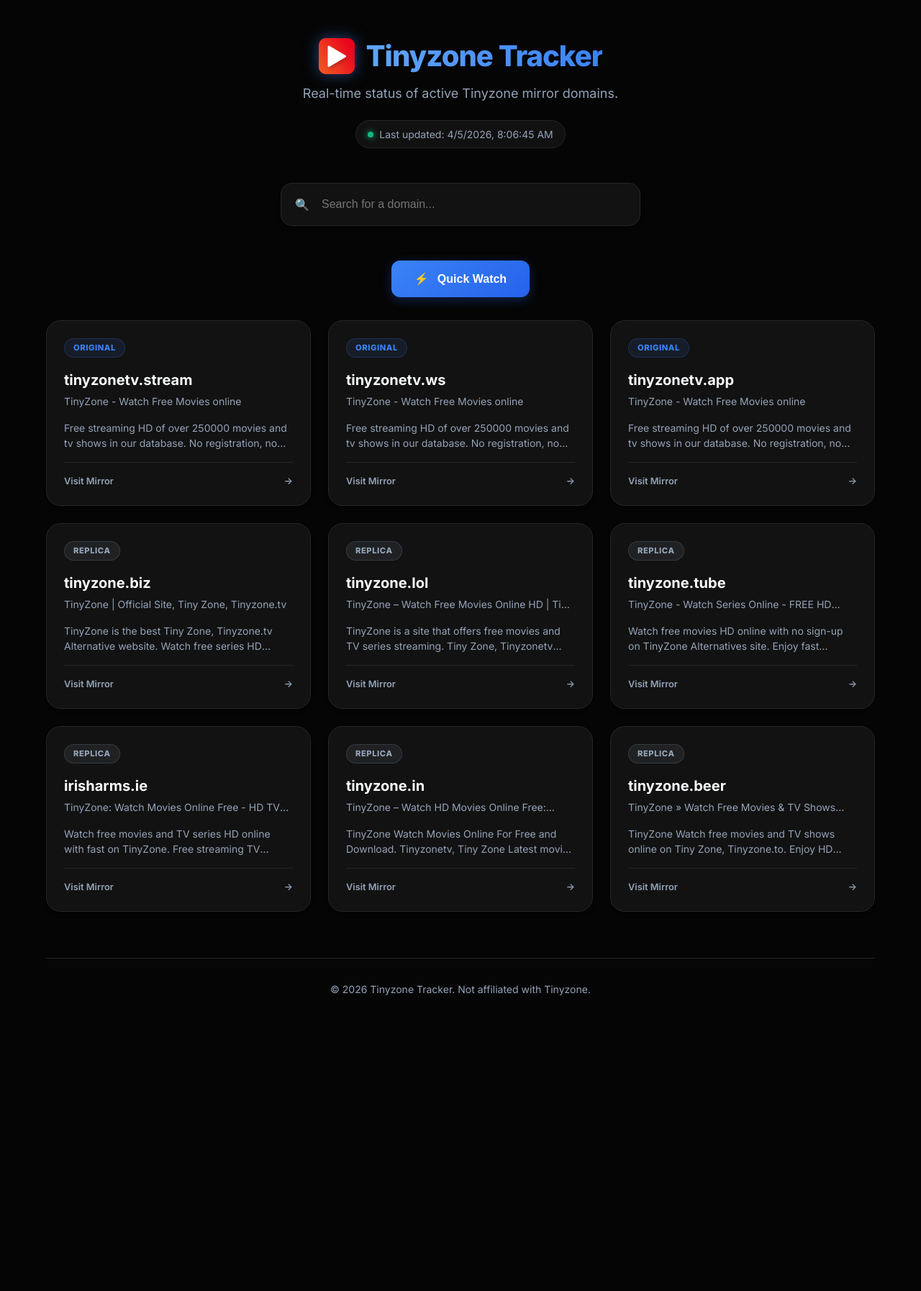
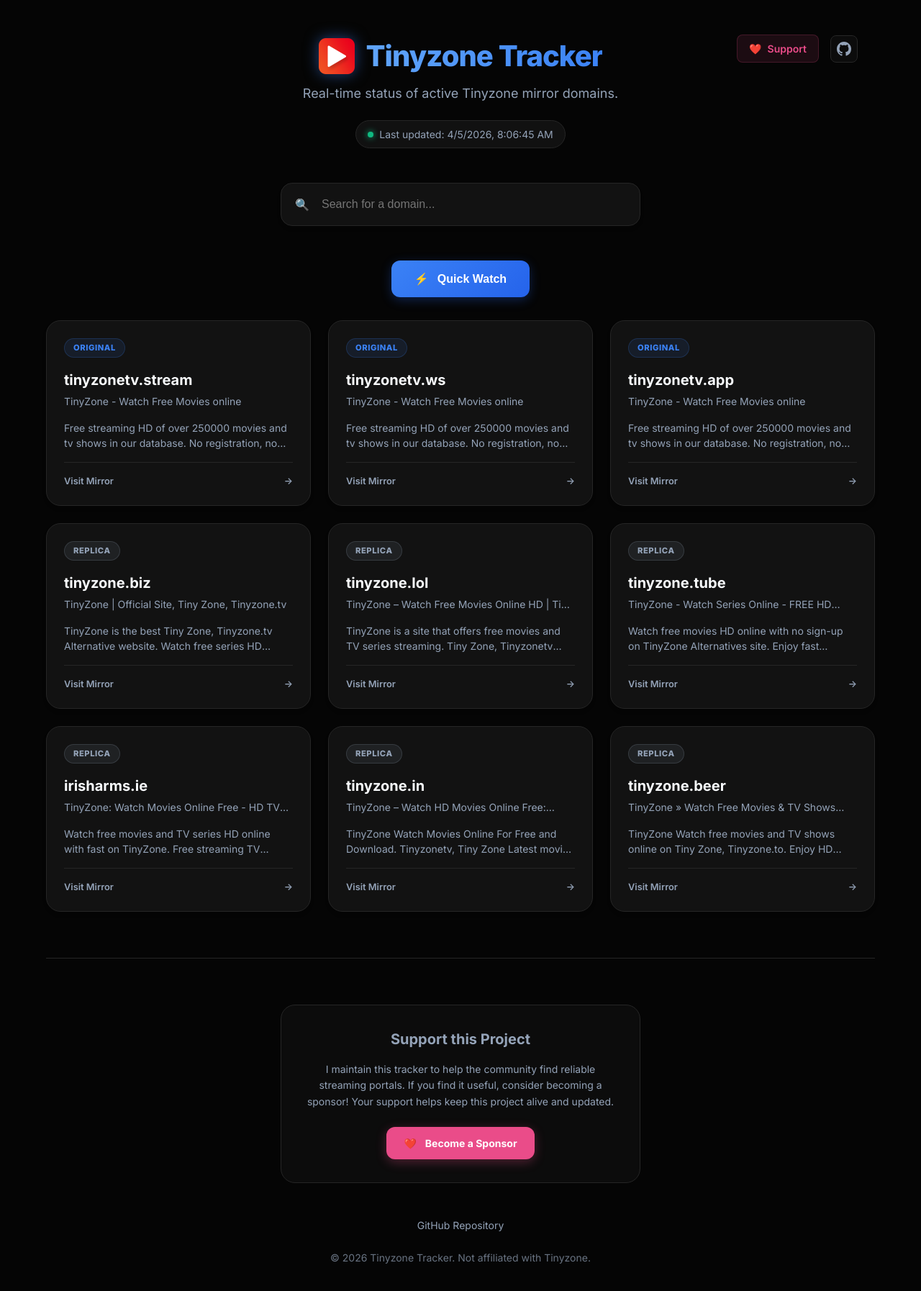
Before and after one commit to Noam-Alum/tinyzone-tracker, a React (Create React App) app: page / in a window 1280 px wide. Shown: the top 1794 px of the page at 72% size. Before the commit the page ends 1449 px from the top, so only its background shows below. Built offline with nearby package versions, Linux system fonts and the light colour scheme.

Commit message:
Added sponsors page and link to github page

```diff
--- a/src/components/Header.jsx
+++ b/src/components/Header.jsx
@@ -6,10 +6,34 @@
 
   return (
     <header className="header fade-in">
-      <div className="logo">
-        <img src={`${process.env.PUBLIC_URL}/logo.png`} alt="TinyZone Logo" className="logo-img" />
-        <h1>Tinyzone Tracker</h1>
+      <div className="nav-actions">
+        <a
+          href="https://github.com/sponsors/Noam-Alum"
+          target="_blank"
+          rel="noopener noreferrer"
+          className="nav-btn sponsor-btn"
+          title="Support the project"
+        >
+          <span className="btn-icon">❤️</span> Support
+        </a>
+        <a
+          href="https://github.com/Noam-Alum/tinyzone-tracker"
+          target="_blank"
+          rel="noopener noreferrer"
+          className="nav-btn github-btn"
+          title="View on GitHub"
+        >
+          <svg height="20" width="20" viewBox="0 0 16 16" fill="currentColor">
+            <path d="M8 0C3.58 0 0 3.58 0 8c0 3.54 2.29 6.53 5.47 7.59.4.07.55-.17.55-.38 0-.19-.01-.82-.01-1.49-2.01.37-2.53-.49-2.69-.94-.09-.23-.48-.94-.82-1.13-.28-.15-.68-.52-.01-.53.63-.01 1.08.58 1.23.82.72 1.21 1.87.87 2.33.66.07-.52.28-.87.51-1.07-1.78-.2-3.64-.89-3.64-3.95 0-.87.31-1.59.82-2.15-.08-.2-.36-1.02.08-2.12 0 0 .67-.21 2.2.82.64-.18 1.32-.27 2-.27.68 0 1.36.09 2 .27 1.53-1.04 2.2-.82 2.2-.82.44 1.1.16 1.92.08 2.12.51.56.82 1.27.82 2.15 0 3.07-1.87 3.75-3.65 3.95.29.25.54.73.54 1.48 0 1.07-.01 1.93-.01 2.2 0 .21.15.46.55.38A8.013 8.013 0 0016 8c0-4.42-3.58-8-8-8z"></path>
+          </svg>
+        </a>
       </div>
+      <a href="https://github.com/Noam-Alum/tinyzone-tracker" target="_blank" rel="noopener noreferrer" className="logo-link">
+        <div className="logo">
+          <img src={`${process.env.PUBLIC_URL}/logo.png`} alt="TinyZone Logo" className="logo-img" />
+          <h1>Tinyzone Tracker</h1>
+        </div>
+      </a>
       <p className="description">
         Real-time status of active Tinyzone mirror domains.
       </p>
--- a/src/pages/Home.jsx
+++ b/src/pages/Home.jsx
@@ -65,7 +65,28 @@
       )}
 
       <footer className="footer fade-in">
-        <p>© {new Date().getFullYear()} Tinyzone Tracker. Not affiliated with Tinyzone.</p>
+        <div className="footer-support">
+          <h3>Support this Project</h3>
+          <p>
+            I maintain this tracker to help the community find reliable streaming portals.
+            If you find it useful, consider becoming a sponsor!
+            Your support helps keep this project alive and updated.
+          </p>
+          <a
+            href="https://github.com/sponsors/Noam-Alum"
+            target="_blank"
+            rel="noopener noreferrer"
+            className="footer-support-btn"
+          >
+            <span className="btn-icon">❤️</span> Become a Sponsor
+          </a>
+        </div>
+        <div className="footer-links">
+          <a href="https://github.com/Noam-Alum/tinyzone-tracker" target="_blank" rel="noopener noreferrer" className="footer-link">
+            GitHub Repository
+          </a>
+        </div>
+        <p className="copyright">© {new Date().getFullYear()} Tinyzone Tracker. Not affiliated with Tinyzone.</p>
       </footer>
     </div>
   );
--- a/src/styles/App.css
+++ b/src/styles/App.css
@@ -77,11 +77,69 @@
 
 .footer {
   margin-top: 4rem;
-  padding: 2rem 0;
+  padding: 4rem 1.5rem 2rem;
   border-top: 1px solid var(--border);
   text-align: center;
   color: var(--text-dim);
   font-size: 0.875rem;
+}
+
+.footer-support {
+  max-width: 500px;
+  margin: 0 auto 3rem;
+  padding: 2rem;
+  background: rgba(255, 255, 255, 0.03);
+  border: 1px solid var(--border);
+  border-radius: 20px;
+}
+
+.footer-support h3 {
+  color: var(--text);
+  margin-bottom: 1rem;
+  font-size: 1.25rem;
+}
+
+.footer-support p {
+  line-height: 1.6;
+  margin-bottom: 1.5rem;
+}
+
+.footer-support-btn {
+  display: inline-flex;
+  align-items: center;
+  gap: 0.75rem;
+  padding: 0.75rem 1.5rem;
+  background: #ea4c89;
+  color: white;
+  text-decoration: none;
+  border-radius: 12px;
+  font-weight: 700;
+  transition: all 0.2s ease;
+  box-shadow: 0 4px 15px rgba(234, 76, 137, 0.3);
+}
+
+.footer-support-btn:hover {
+  transform: translateY(-2px);
+  box-shadow: 0 6px 20px rgba(234, 76, 137, 0.4);
+  filter: brightness(1.1);
+}
+
+.footer-links {
+  margin-bottom: 1.5rem;
+}
+
+.footer-link {
+  color: var(--text-dim);
+  text-decoration: none;
+  transition: color 0.2s ease;
+}
+
+.footer-link:hover {
+  color: #60a5fa;
+}
+
+.copyright {
+  opacity: 0.7;
 }
 
 @media (max-width: 768px) {
@@ -91,6 +149,18 @@
 
   .grid {
     grid-template-columns: 1fr;
+  }
+
+  .header .nav-actions {
+    position: static;
+    justify-content: center;
+    margin-bottom: 2rem;
+    order: -1;
+  }
+
+  .header {
+    display: flex;
+    flex-direction: column;
   }
 }
 
--- a/src/styles/Header.css
+++ b/src/styles/Header.css
@@ -2,6 +2,64 @@
   text-align: center;
   margin-bottom: 3rem;
   padding-top: 1rem;
+  position: relative;
+}
+
+.nav-actions {
+  position: absolute;
+  top: 1rem;
+  right: 1.5rem;
+  display: flex;
+  gap: 1rem;
+  align-items: center;
+}
+
+.nav-btn {
+  display: inline-flex;
+  align-items: center;
+  gap: 0.5rem;
+  padding: 0.5rem 1rem;
+  border-radius: 8px;
+  font-size: 0.875rem;
+  font-weight: 600;
+  transition: all 0.2s ease;
+  text-decoration: none;
+  border: 1px solid var(--border);
+  background: rgba(255, 255, 255, 0.03);
+  color: var(--text-dim);
+}
+
+.nav-btn:hover {
+  background: rgba(255, 255, 255, 0.08);
+  border-color: var(--text-dim);
+  color: var(--text);
+  transform: translateY(-1px);
+}
+
+.sponsor-btn {
+  background: rgba(234, 76, 137, 0.1);
+  border-color: rgba(234, 76, 137, 0.2);
+  color: #ea4c89;
+}
+
+.sponsor-btn:hover {
+  background: rgba(234, 76, 137, 0.15);
+  border-color: #ea4c89;
+  color: #ea4c89;
+}
+
+.github-btn {
+  padding: 0.5rem;
+}
+
+.logo-link {
+  text-decoration: none;
+  display: inline-block;
+  transition: transform 0.2s ease;
+}
+
+.logo-link:hover {
+  transform: scale(1.02);
 }
 
 .logo {
```
